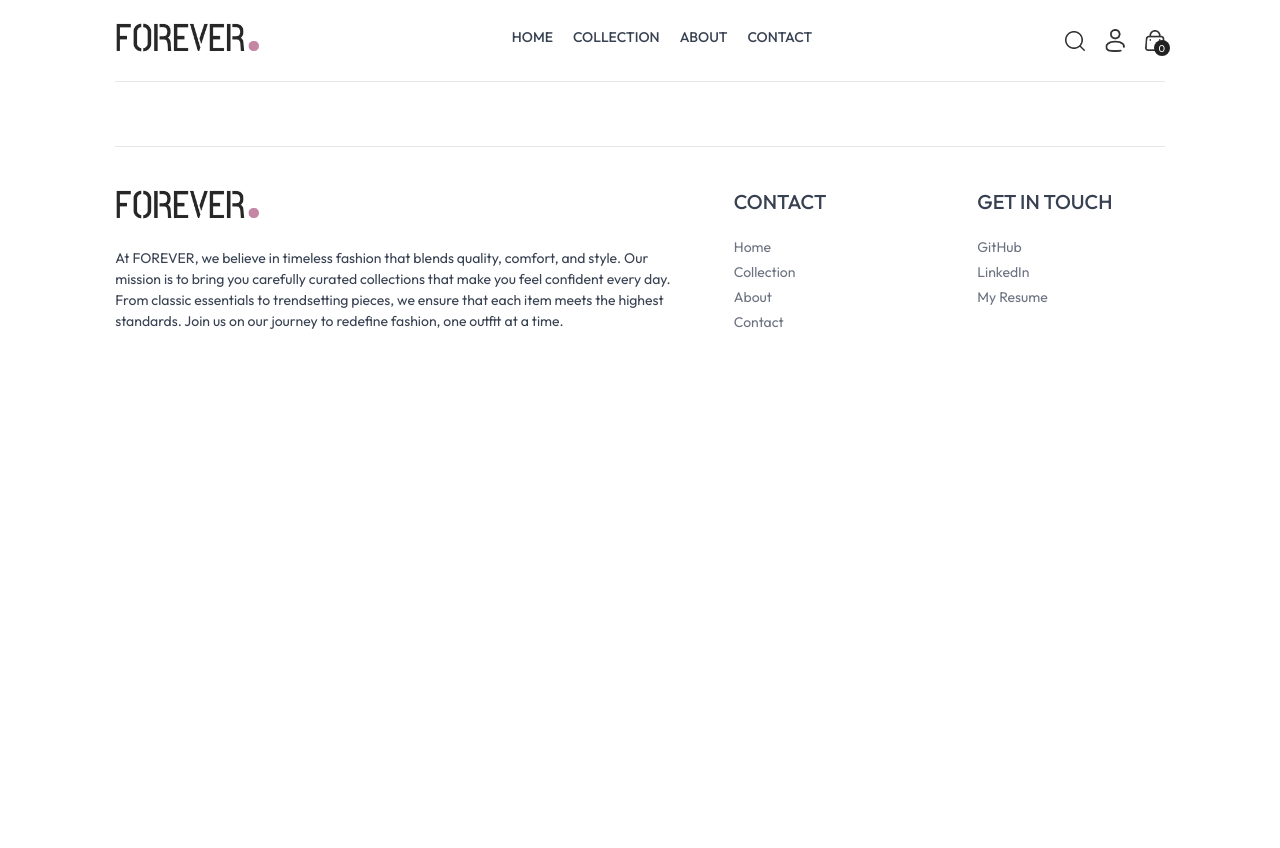
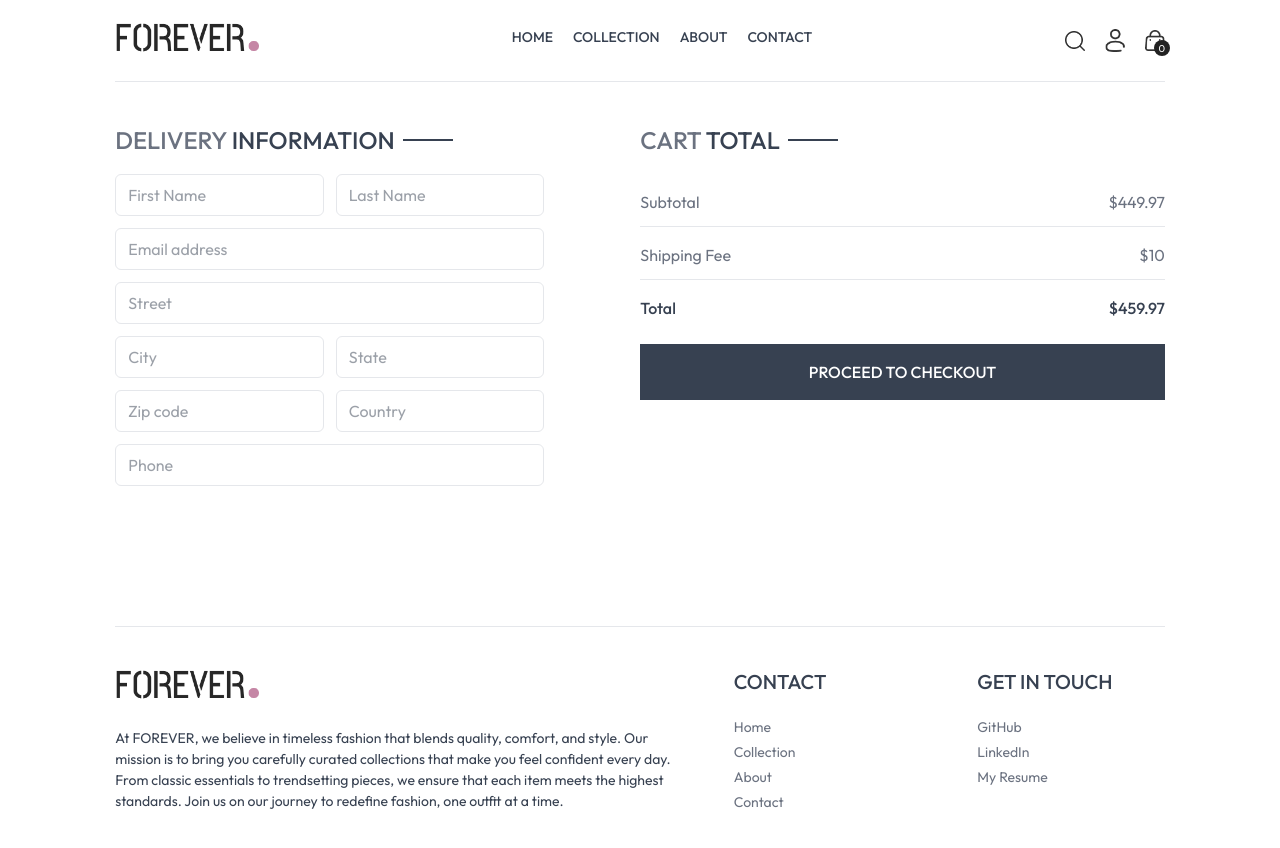
Before and after one commit to hmbaodev/ecommerce, a React (Vite) app: page /checkout in a window 1280 px wide. Shown: the top 848 px of the page. Before the commit the page ends 800 px from the top, so only its background shows below. Built offline with nearby package versions, Linux system fonts and the light colour scheme.

Commit message:
feat(checkout page): add checkout page design

```diff
--- a/src/App.tsx
+++ b/src/App.tsx
@@ -9,8 +9,8 @@ import {
   Login,
   SignUp,
   Cart,
-  OrderHistory,
   ProductDetail,
+  Checkout,
 } from "./routes";
 
 const App = () => {
@@ -26,7 +26,7 @@ const App = () => {
         <Route path="/login" element={<Login />} />
         <Route path="/sign-up" element={<SignUp />} />
         <Route path="/cart" element={<Cart />} />
-        <Route path="/order-history" element={<OrderHistory />} />
+        <Route path="/checkout" element={<Checkout />} />
       </Routes>
       <Footer />
     </div>
--- a/src/index.css
+++ b/src/index.css
@@ -132,6 +132,10 @@
   .filled__button {
     @apply bg-primary hover:bg-primary/85 cursor-pointer px-4 py-2 font-medium text-white md:px-8 md:py-4 uppercase;
   }
+
+  .input-field {
+    @apply border border-white-100 rounded-md px-3 py-2 text-[16px];
+  }
 }
 
 @layer utilities {
--- a/src/routes/Cart.tsx
+++ b/src/routes/Cart.tsx
@@ -1,6 +1,10 @@
+import { useNavigate } from "react-router";
+
 import { CartItem } from "../components";
 
 const Cart = () => {
+  const navigate = useNavigate();
+
   return (
     <div className="section-vertical__padding">
       <div className="text__dash-container">
@@ -15,7 +19,7 @@ const Cart = () => {
         <CartItem />
         <CartItem />
         <div className="mt-5 flex justify-end">
-          <div className="w-full md:w-96 flex flex-col gap-2 md:gap-3">
+          <div className="flex w-full flex-col gap-2 md:w-96 md:gap-3">
             <div className="text__dash-container">
               <h1 className="sub__heading">
                 <span className="sub__heading-gray">cart</span>{" "}
@@ -23,19 +27,24 @@ const Cart = () => {
               </h1>
               <hr className="text__dash-dash" />
             </div>
-            <div className="flex items-center justify-between border-white-100 pt-4">
+            <div className="border-white-100 flex items-center justify-between pt-4">
               <p className="text-16-gray-normal">Subtotal</p>
               <p className="text-16-gray-normal">$449.97</p>
             </div>
-            <div className="flex items-center justify-between border-t border-white-100 pt-4">
+            <div className="border-white-100 flex items-center justify-between border-t pt-4">
               <p className="text-16-gray-normal">Shipping Fee</p>
               <p className="text-16-gray-normal">$10</p>
             </div>
-            <div className="flex items-center justify-between border-t border-white-100 pt-4">
+            <div className="border-white-100 flex items-center justify-between border-t pt-4">
               <p className="text-16-primary-medium">Total</p>
               <p className="text-16-primary-medium">$459.97</p>
             </div>
-            <button className="filled__button mt-3">proceed to checkout</button>
+            <button
+              onClick={() => navigate("/checkout")}
+              className="filled__button mt-3"
+            >
+              proceed to checkout
+            </button>
           </div>
         </div>
       </div>
--- /dev/null
+++ b/src/routes/Checkout.tsx
@@ -0,0 +1,177 @@
+import { ChangeEvent, FormEvent, useActionState } from "react";
+
+type FormData = {
+  firstName: string;
+  lastName: string;
+  email: string;
+  street: string;
+  city: string;
+  state: string;
+  zipCode: string;
+  country: string;
+  phone: string;
+};
+
+type FormAction = {
+  name: keyof FormData;
+  value: string;
+};
+
+const Checkout = () => {
+  const [formData, setFormData] = useActionState<FormData, FormAction>(
+    (prev, { name, value }) => ({ ...prev, [name]: value }),
+    {
+      firstName: "",
+      lastName: "",
+      email: "",
+      street: "",
+      city: "",
+      state: "",
+      zipCode: "",
+      country: "",
+      phone: "",
+    },
+  );
+
+  const handleChange = (ev: ChangeEvent<HTMLInputElement>) => {
+    setFormData({
+      name: ev.target.name as keyof FormData,
+      value: ev.target.value,
+    });
+  }
+
+  const handleSubmit = async (ev: FormEvent) => {
+    ev.preventDefault();
+    // Handle form submission logic here
+    console.log("Form Data Submitted:", formData);
+  }
+
+  return (
+    <form
+      onSubmit={handleSubmit}
+      className="section-vertical__padding flex flex-col md:flex-row justify-center gap-10 md:gap-24 min-h-[60vh]"
+    >
+      {/* Checkout address */}
+      <div className="flex w-full flex-col justify-start md:w-1/2 lg:w-[45%]">
+        <div className="text__dash-container mb-4">
+          <h1 className="sub__heading text-center">
+            <span className="sub__heading-gray">Delivery</span>{" "}
+            <span className="sub__heading-primary">Information</span>
+          </h1>
+          <hr className="text__dash-dash" />
+        </div>
+        <div className="flex flex-col gap-3">
+          <div className="flex items-center gap-3">
+            <input
+              type="text"
+              placeholder="First Name"
+              name="firstName"
+              className="input-field w-1/2"
+              onChange={handleChange}
+              value={formData.firstName}
+            />
+            <input
+              type="text"
+              placeholder="Last Name"
+              name="lastName"
+              className="input-field w-1/2"
+              onChange={handleChange}
+              value={formData.lastName}
+            />
+          </div>
+          <input
+            type="email"
+            placeholder="Email address"
+            name="email"
+            className="input-field"
+            onChange={handleChange}
+            value={formData.email}
+          />
+          <input
+            type="text"
+            placeholder="Street"
+            name="street"
+            className="input-field"
+            onChange={handleChange}
+            value={formData.street}
+          />
+          <div className="flex items-center gap-3">
+            <input
+              type="text"
+              placeholder="City"
+              name="city"
+              className="input-field w-1/2"
+              onChange={handleChange}
+              value={formData.city}
+            />
+            <input
+              type="text"
+              placeholder="State"
+              name="state"
+              className="input-field w-1/2"
+              onChange={handleChange}
+              value={formData.state}
+            />
+          </div>
+          <div className="flex items-center gap-3">
+            <input
+              type="text"
+              placeholder="Zip code"
+              name="zip-code"
+              className="input-field w-1/2"
+              onChange={handleChange}
+              value={formData.zipCode}
+            />
+            <input
+              type="text"
+              placeholder="Country"
+              name="country"
+              className="input-field w-1/2"
+              onChange={handleChange}
+              value={formData.country}
+            />
+          </div>
+          <input
+            type="phone"
+            placeholder="Phone"
+            name="phone"
+            className="input-field"
+            onChange={handleChange}
+            value={formData.phone}
+          />
+        </div>
+      </div>
+      {/* Payment information */}
+      <div className="flex w-full flex-col justify-start md:w-1/2 lg:w-[55%]">
+        <div className="text__dash-container mb-4">
+          <h1 className="sub__heading text-center">
+            <span className="sub__heading-gray">Cart</span>{" "}
+            <span className="sub__heading-primary">Total</span>
+          </h1>
+          <hr className="text__dash-dash" />
+        </div>
+        <div className="flex justify-end">
+          <div className="flex w-full flex-col gap-2 md:gap-3">
+            <div className="border-white-100 flex items-center justify-between pt-4">
+              <p className="text-16-gray-normal">Subtotal</p>
+              <p className="text-16-gray-normal">$449.97</p>
+            </div>
+            <div className="border-white-100 flex items-center justify-between border-t pt-4">
+              <p className="text-16-gray-normal">Shipping Fee</p>
+              <p className="text-16-gray-normal">$10</p>
+            </div>
+            <div className="border-white-100 flex items-center justify-between border-t pt-4">
+              <p className="text-16-primary-medium">Total</p>
+              <p className="text-16-primary-medium">$459.97</p>
+            </div>
+            <button type="submit" className="filled__button mt-3">
+              proceed to checkout
+            </button>
+          </div>
+        </div>
+      </div>
+    </form>
+  );
+};
+
+export default Checkout;
--- a/src/routes/OrderHistory.tsx
+++ /dev/null
@@ -1,9 +0,0 @@
-import React from 'react'
-
-const OrderHistory = () => {
-  return (
-    <div>OrderHistory</div>
-  )
-}
-
-export default OrderHistory
--- a/src/routes/index.ts
+++ b/src/routes/index.ts
@@ -5,8 +5,8 @@ import Collection from "./Collection";
 import Login from "./Login";
 import SignUp from "./SignUp";
 import Cart from "./Cart";
-import OrderHistory from "./OrderHistory";
 import ProductDetail from "./ProductDetail";
+import Checkout from "./Checkout";
 
 export {
   Home,
@@ -16,6 +16,6 @@ export {
   Login,
   SignUp,
   Cart,
-  OrderHistory,
-  ProductDetail
+  ProductDetail,
+  Checkout
 };
```
